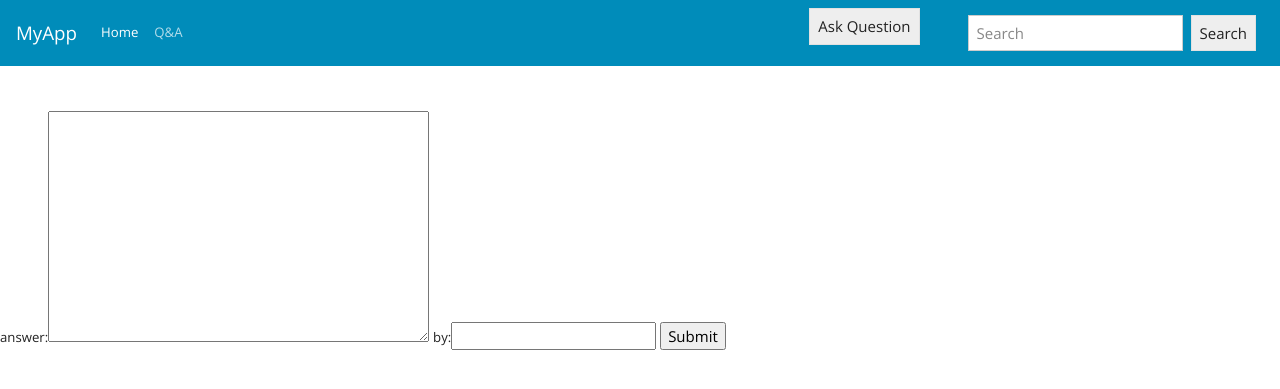
After one commit to sk112/exp11, a Django app: page /home/answer/1 in a window 1280 px wide. The commit adds this page. Shown: the top 389 px of the page. Run offline with Django 3.2, Linux system fonts and the light colour scheme.

Commit message:
Added few components - homepage layout - navbar - form views - ask questions - answer it

```diff
--- a/exp11/settings.py
+++ b/exp11/settings.py
@@ -56,7 +56,9 @@ ROOT_URLCONF = 'exp11.urls'
 TEMPLATES = [
     {
         'BACKEND': 'django.template.backends.django.DjangoTemplates',
-        'DIRS': [],
+        'DIRS': [
+            os.path.join(BASE_DIR, 'templates'),
+        ],
         'APP_DIRS': True,
         'OPTIONS': {
             'context_processors': [
@@ -124,7 +126,6 @@ USE_L10N = True
 
 USE_TZ = True
 
-
 # Static files (CSS, JavaScript, Images)
 # https://docs.djangoproject.com/en/2.1/howto/static-files/
 
--- a/exp11/urls.py
+++ b/exp11/urls.py
@@ -20,5 +20,5 @@ from django.urls import include, path
 urlpatterns = [
     path('admin/', admin.site.urls),
     path(r'^api-auth/', include('rest_framework.urls')),
-    path(r'', include('myapp.urls')),
+    path(r'home/', include('myapp.urls')),
 ]
--- /dev/null
+++ b/myapp/templates/ACreateForm.html
@@ -0,0 +1,10 @@
+
+{% extends 'homepage.html' %}
+
+{% block middle-content %}
+<form action="{% url 'ACreateForm' pk %}" method="post">
+    {% csrf_token %}
+    {{ form }}
+    <input type="submit" value="Submit">
+</form>
+{% endblock middle-content %}
--- a/myapp/templates/homepage.html
+++ b/myapp/templates/homepage.html
@@ -1,41 +1,28 @@
-<!DOCTYPE html>
-<html lang="en">
+<html>
 <head>
-    <title>Home Page</title>
+    <link rel="stylesheet" href="https://bootswatch.com/4/yeti/bootstrap.min.css">
+    <link rel="stylesheet" href="https://bootswatch.com/4/yeti/bootstrap.css">
+
 </head>
 <body>
-     {% load custom_tags %}
-    <div>
+<div id="sidebar">
+    {% block sidebar %}
+            {% include 'navbar.html' %}
+    {% endblock %}
+</div>
 
-    <div>
-    <ol>
-    {% for i in q_list %}
+<br/><br/>
 
-        <li>
-            <div>
-                <h4>{{  i.question_text }}</h4>
+{% block left-sidebar %}
 
-            </div>
+{% endblock %}
 
-                <ul>
+{% block middle-content %}
+    {% include 'middle_content.html' %}
+{% endblock middle-content %}
 
-                        {% for j in a_list|at_index:i.id %}
-                            <li>
-                                <p>{{ j.answer_text }}</p>
-                            </li>
-                        {% empty %}
-                            <li>
-                                <p>Be First to Answer!</p>
-                            </li>
-                        {% endfor %}
-
-                </ul>
-
-        </li>
-    {% endfor %}
-    </ol>
-    </div>
-</div>
+{% block right-sidebar %}
+{% endblock right-sidebar%}
 
 </body>
 </html>
--- /dev/null
+++ b/myapp/templates/navbar.html
@@ -0,0 +1,40 @@
+
+{% block sidebar %}
+
+<link href="https://maxcdn.bootstrapcdn.com/font-awesome/4.7.0/css/font-awesome.min.css"
+rel="stylesheet"
+integrity="sha384-wvfXpqpZZVQGK6TAh5PVlGOfQNHSoD2xbE+QkPxCAFlNEevoEH3Sl0sibVcOQVnN"
+crossorigin="anonymous"
+>
+
+<nav class="navbar navbar-expand-lg navbar-dark bg-primary ">
+
+  <a class="navbar-brand" href="{% url 'home' %}">MyApp</a>
+  <button class="navbar-toggler" type="button" data-toggle="collapse" data-target="#navbarColor01" aria-controls="navbarColor01" aria-expanded="false" aria-label="Toggle navigation">
+    <span class="navbar-toggler-icon"></span>
+  </button>
+
+  <div class="collapse navbar-collapse mr-sm-2" id="navbarColor01">
+    <ul class="navbar-nav mr-auto">
+      <li class="nav-item active">
+        <a class="nav-link" href="{% url 'home' %}">Home <span class="sr-only">(current)</span></a>
+      </li>
+      <li class="nav-item">
+        <a class="nav-link" href="{% url 'content' %}"> Q&A </a>
+      </li>
+      <li class="nav-item">
+        <a class="nav-link" href="#"></a>
+      </li>
+    </ul>
+      <form action="{% url 'QCreateForm' %}" method="get">
+          <button class="btn btn-secondary my-5 mr-sm-5 my-sm-0">
+                    Ask Question
+          </button>
+      </form>
+    <form class="form-inline my-2 my-lg-0">
+      <input class="form-control mr-sm-2" placeholder="Search" type="text">
+      <button class="btn btn-secondary my-2 my-sm-0" type="submit">Search</button>
+    </form>
+  </div>
+</nav>
+{% endblock %}
--- a/myapp/urls.py
+++ b/myapp/urls.py
@@ -3,6 +3,8 @@ from django.urls import path
 from myapp.views import *
 
 urlpatterns = [
-    path('home/', home_page.homepage , name='home'),
-    path('home/create/', view1.get_name, name = 'createForm'),
+    path('', home_page.homepage, name ='home'),
+    path('content/', home_page.content , name='content'),
+    path('create/', view1.question_create_form, name = 'QCreateForm'),
+    path('answer/<int:pk>',view1.answer_create_form, name = 'ACreateForm'),
 ]
--- /dev/null
+++ b/myapp/views/form_views.py
@@ -0,0 +1,10 @@
+
+from django import forms
+
+class create_question_form(forms.Form):
+    Question = forms.CharField(widget=forms.Textarea,label='Question',max_length=200)
+    by = forms.CharField(label='by', max_length=50)
+
+class create_answer_form(forms.Form):
+    Answer = forms.CharField(widget=forms.Textarea,label = 'answer', max_length=400)
+    by = forms.CharField(label = 'by', max_length=50)
--- a/myapp/views/view1.py
+++ b/myapp/views/view1.py
@@ -9,7 +9,7 @@ from django.http import Http404
 from django.http import HttpResponseRedirect
 from django.shortcuts import render, redirect
 from datetime import *
-from .home_page import createForm
+from .form_views import *
 from . import home_page
 
 def index(request):
@@ -36,11 +36,11 @@ def vote(request, question_id):
     return HttpResponse("You're voting on question %s." % question_id)
 
 
-def get_name(request):
+def question_create_form(request):
     # if this is a POST request we need to process the form data
     if request.method == 'POST':
         # create a form instance and populate it with data from the request:
-        form = createForm(request.POST)
+        form = create_question_form(request.POST)
         # check whether it's valid:
         if form.is_valid():
 
@@ -50,14 +50,27 @@ def get_name(request):
             q = Question(question_text = question, question_by = by , pub_date = datetime.now().strftime("%Y-%m-%d %H:%M:%S"))
             q.save()
 
-            # process the data in form.cleaned_data as required
-            # ...
             # redirect to a new URL:
-
-            return redirect(to='home',permanent=True)
+            return redirect(to = 'home',permanent = True)
 
     # if a GET (or any other method) we'll create a blank form
     else:
-        form = createForm()
+        form = create_question_form()
 
-    return render(request, 'QCreateForm.html', {'form': form})
+    return render(request,'QCreateForm.html',{'form': form})
+
+
+def answer_create_form(request ,pk):
+
+    if request.method == 'POST':
+        form = create_answer_form(request)
+
+        if form.is_valid():
+            ans = form.cleaned_data['Answer']
+            by = form.cleaned_data['by']
+            ans = Answer.objects.get(id = pk)
+            a = Answer(answered_by = by, answer_text = ans, pub_date = datetime.now().strftime("%Y-%m-%d %H:%M:%S"), answers = ans)
+
+    else:
+        form = create_answer_form()
+    return render(request,'ACreateForm.html', {'form': form , 'pk':pk})
```
Also changed, not shown: myapp/templates/QCreateForm.html (+10 -5 lines), myapp/templates/content.html (added, +43 -0 lines), myapp/templates/left_sidebar.html (added, +13 -0 lines), myapp/templates/middle_content.html (added, +12 -0 lines), myapp/views/home_page.py (+6 -5 lines).
